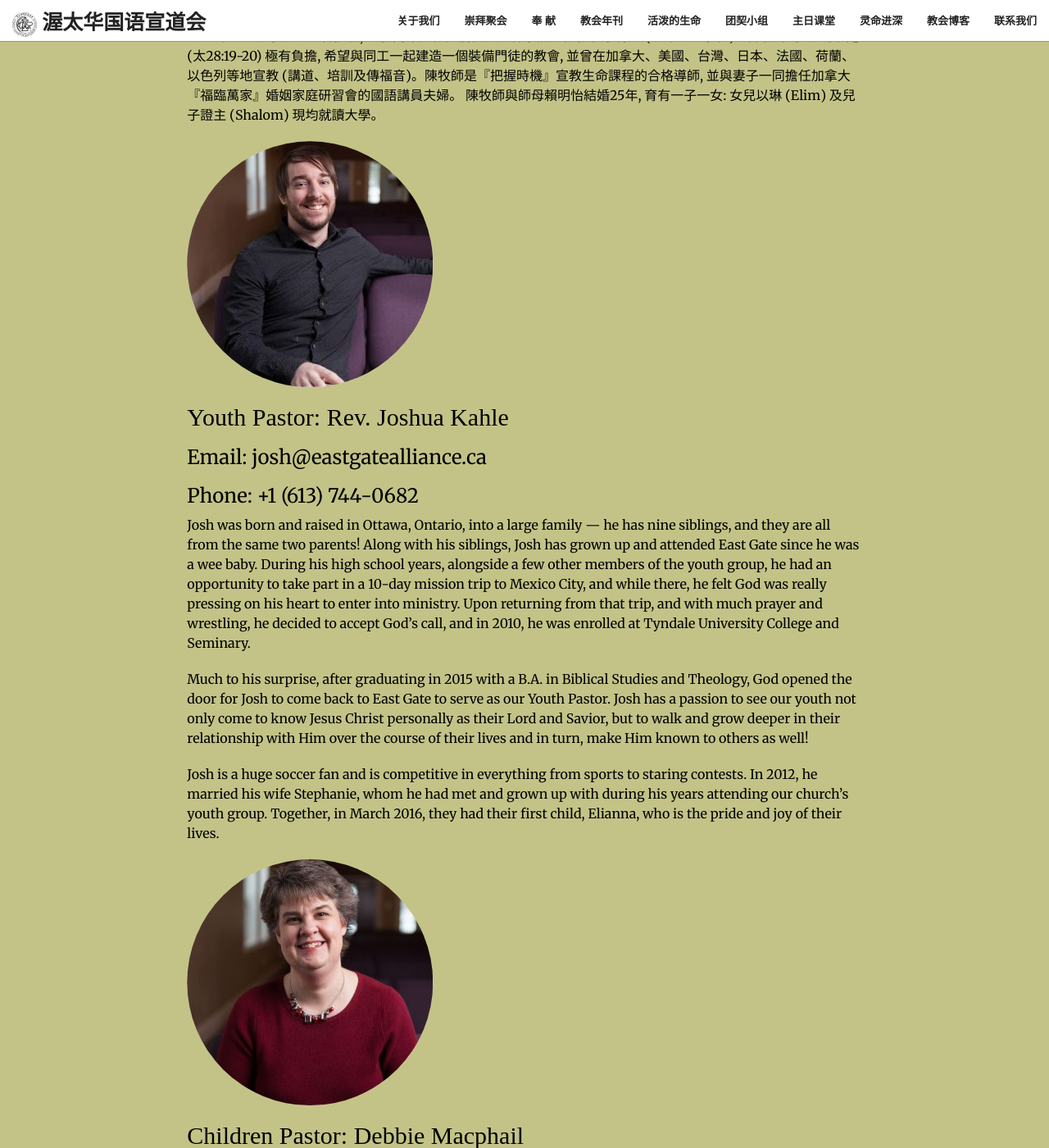
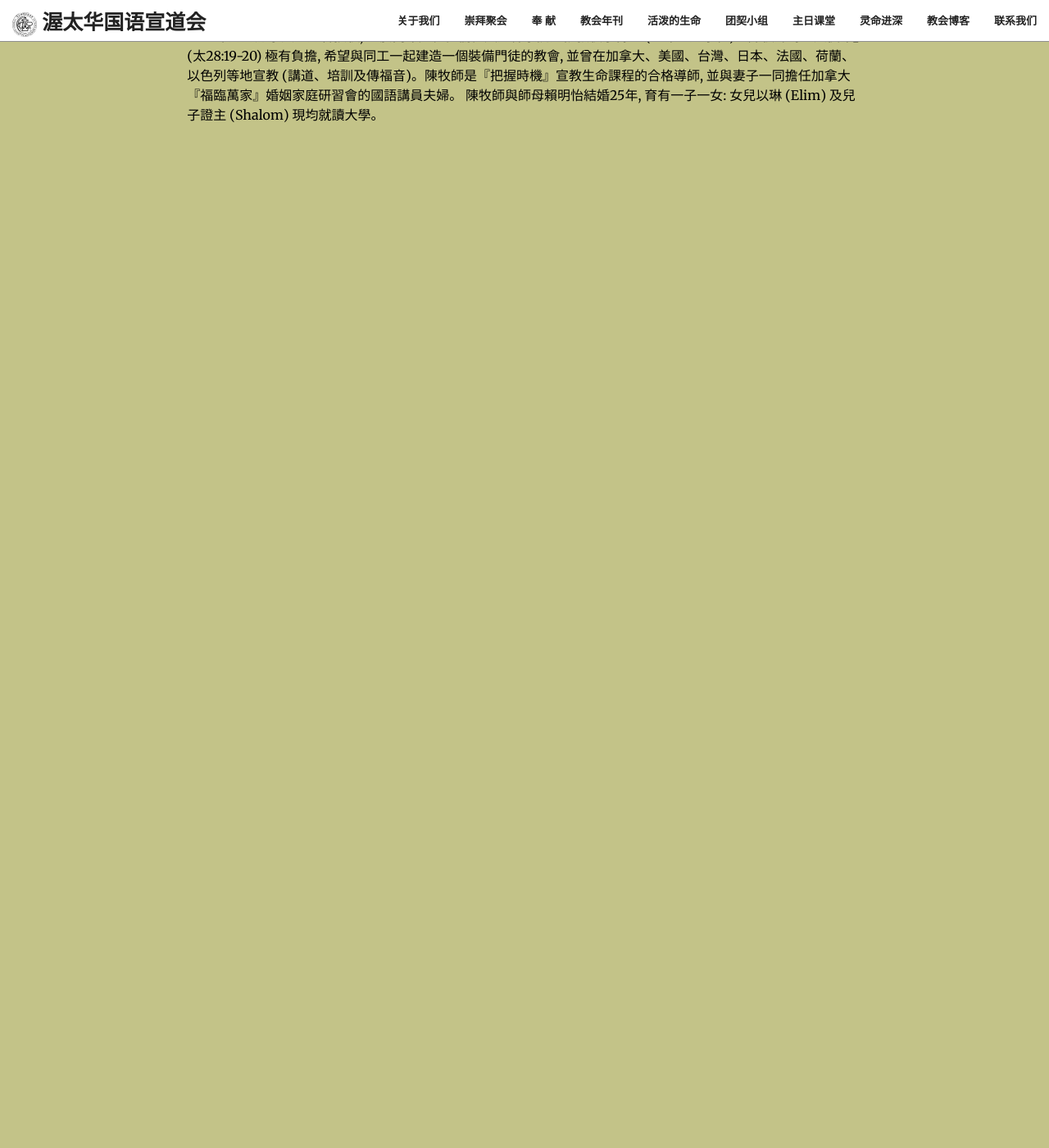
Before and after one commit to JonasYow/ottawaomac, a Jekyll site: the page built from pastor.md, in a window 1280 px wide and 1400 px high, scrolled down 705 px. Shown: the whole window at 82% size. Built offline with Jekyll 4.4.1, drawn with Linux system fonts in a browser that asks for light colours; some web fonts are replaced; after the commit the page ends 977 px from its top, so only the background shows below that; some of the changed text lies outside the part shown.

Commit message:
Update pastor info
Removed youth pastor info as we need the new updates

```diff
--- a/pastor.md
+++ b/pastor.md
@@ -10,25 +10,3 @@ layout: subpage
 ### 电话: +1 (613) 236-7656
 陳明道牧師在台灣出生長大, 先後在台北,英國倫敦及加拿大渥太華攻讀財經碩士及經濟學博士學位, 並曾於加拿大聯邦政府外交及國貿部擔任政策分析工作。在讀書期間於渥太華國語宣道會信主受洗, 之後蒙召全職奉獻, 赴溫哥華西三一大學ACTS 神學院攻讀道學碩士, 之后返回母會擔任助理牧師 (2007-2008) 及主任牧師 (2009- ) 至今。
 陳牧師於2015年通過加拿大宣道會按牧, 並於同年起在多倫多天道神學院進修教牧學博士 (靈命塑造學程)。陳牧師對『大使命』(太28:19-20) 極有負擔, 希望與同工一起建造一個裝備門徒的教會, 並曾在加拿大、美國、台灣、日本、法國、荷蘭、以色列等地宣教 (講道、培訓及傳福音)。陳牧師是『把握時機』宣教生命課程的合格導師, 並與妻子一同擔任加拿大『福臨萬家』婚姻家庭研習會的國語講員夫婦。 陳牧師與師母賴明怡結婚25年, 育有一子一女: 女兒以琳 (Elim) 及兒子證主 (Shalom) 現均就讀大學。
-
-
-{% include photo.html url='/img/josh.png' description='Rev. Joshua Kahle' distance=150px %}
-## Youth Pastor: Rev. Joshua Kahle
-### Email: josh@eastgatealliance.ca
-### Phone: +1 (613) 744-0682
-Josh was born and raised in Ottawa, Ontario, into a large family — he has nine siblings, and they are all from the same two parents! Along with his siblings, Josh has grown up and attended East Gate since he was a wee baby. During his high school years, alongside a few other members of the youth group, he had an opportunity to take part in a 10-day mission trip to Mexico City, and while there, he felt God was really pressing on his heart to enter into ministry. Upon returning from that trip, and with much prayer and wrestling, he decided to accept God’s call, and in 2010, he was enrolled at Tyndale University College and Seminary.
-
-Much to his surprise, after graduating in 2015 with a B.A. in Biblical Studies and Theology, God opened the door for Josh to come back to East Gate to serve as our Youth Pastor. Josh has a passion to see our youth not only come to know Jesus Christ personally as their Lord and Savior, but to walk and grow deeper in their relationship with Him over the course of their lives and in turn, make Him known to others as well!
-
-Josh is a huge soccer fan and is competitive in everything from sports to staring contests. In 2012, he married his wife Stephanie, whom he had met and grown up with during his years attending our church’s youth group. Together, in March 2016, they had their first child, Elianna, who is the pride and joy of their lives.
-
-
-{% include photo.html url='/img/debbie.png' description='Debbie Macphail' distance=150px %}
-## Children Pastor: Debbie Macphail
-### Email: debbie@eastgatealliance.ca
-### Phone: +1 (613) 744-0682
-Debbie has been on staff at East Gate Alliance since 2007 as the Director of Children and Family Ministries. She oversees the children and family ministries for both East Gate and the Ottawa Mandarin Alliance Church, and feels that joint ministry is a blessing! She enjoys serving and working alongside the families and volunteers from both congregations.
-
-Debbie previously worked for 16 years with the Ottawa Carleton District School Board as an Educational Assistant for children with special needs. In 2006, Debbie felt God calling her into ministry, and over the next two years she transitioned from the education sector into children’s ministry. She completed an online program through Valley Forge Christian College, and obtained a Children’s Ministry Certificate.
-
-Debbie has always had a passion and love for children, and desires to see families be units within which Christ is modeled and taught. She sees churches and families working together for one purpose — to raise up children to know and love Christ.
```
